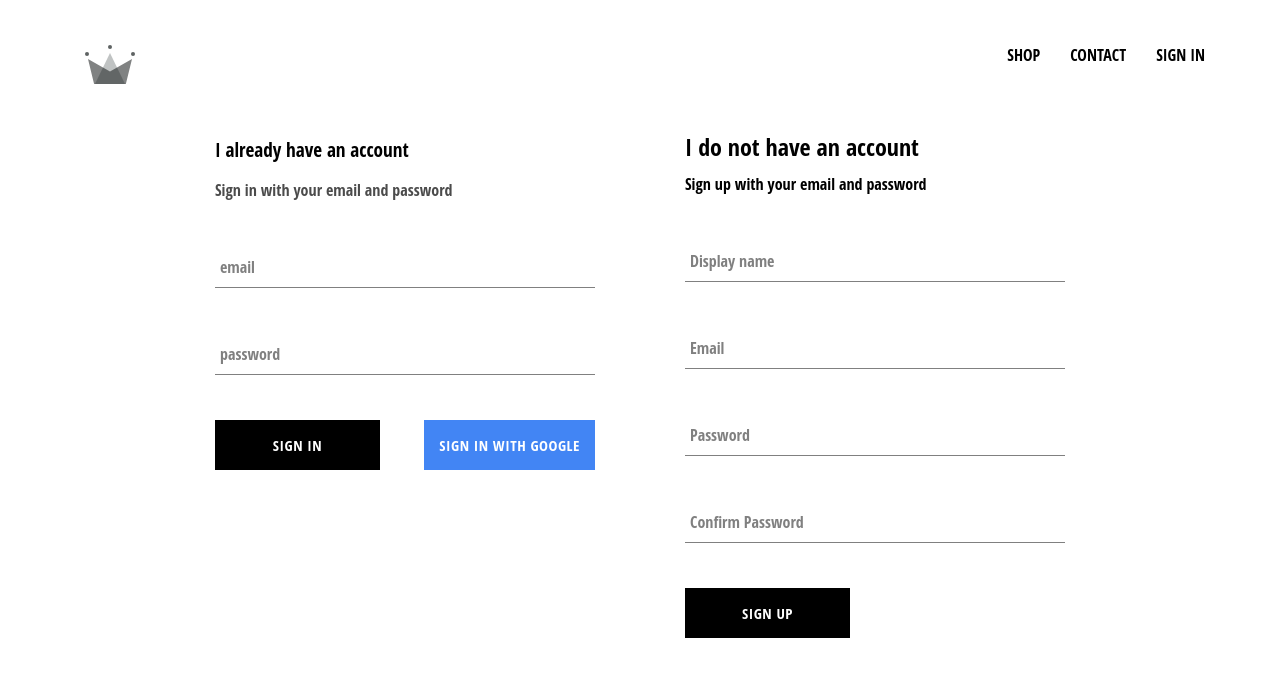
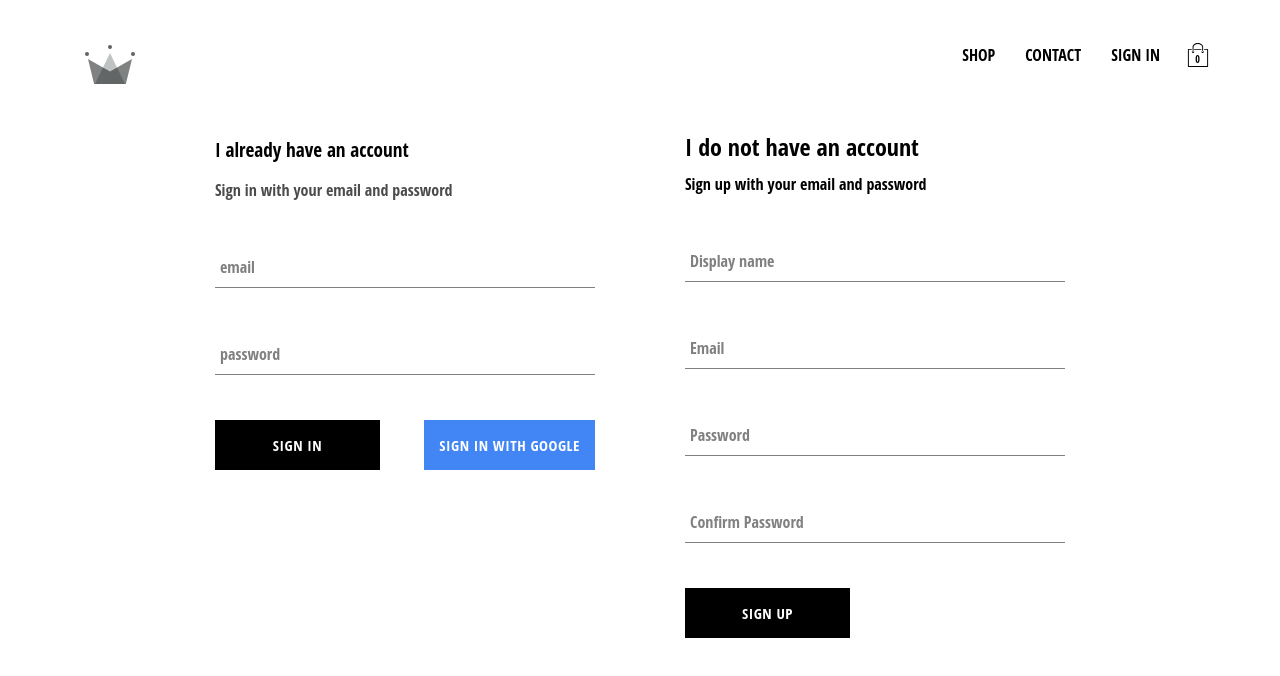
Before and after one commit to tiago-jv0/master-project, a React (Create React App) app: page /signIn in a window 1280 px wide. Shown: the top 676 px of the page. Built offline with nearby package versions, Linux system fonts and the light colour scheme; no server answers; a web font is replaced by a local one.

Commit message:
added cartIcon and cartDropdown components to our application, also implemented cart reducer

```diff
--- /dev/null
+++ b/src/components/cartDropdown/CartDropdown.js
@@ -0,0 +1,19 @@
+import React from 'react'
+import './CartDropdown.scss'
+
+import CustomButton from '../customButton/CustomButton'
+
+
+const CartDropdown = ({}) => {
+    return (
+        <div className='cart-dropdown'>
+            <div className="cart-items">
+
+            </div>
+            <CustomButton> GO TO CHECKOUT</CustomButton>
+        </div>
+    )
+}
+
+
+export default CartDropdown
--- /dev/null
+++ b/src/components/cartDropdown/CartDropdown.scss
@@ -0,0 +1,24 @@
+.cart-dropdown {
+    position: absolute;
+    width: 240px;
+    height: 340px;
+    display: flex;
+    flex-direction: column;
+    padding: 20px;
+    border: 1px solid black;
+    background-color: white;
+    top: 90px;
+    right: 40px;
+    z-index: 5;
+
+    .cart-items {
+      height: 240px;
+      display: flex;
+      flex-direction: column;
+      overflow: scroll;
+    }
+
+    button {
+      margin-top: auto;
+    }
+  }
--- /dev/null
+++ b/src/components/cartIcon/CartIcon.js
@@ -0,0 +1,24 @@
+import React from 'react';
+
+import { ReactComponent as ShoppingIcon } from '../../assets/shopping-bag.svg';
+
+import { toggleCartHidden } from '../../redux/actions/cartActions';
+
+import { connect } from 'react-redux';
+
+import './CartIcon.scss';
+
+const CartIcon = ({toggleCartHidden}) => {
+    return (
+        <div className="cart-icon" onClick={toggleCartHidden}>
+            <ShoppingIcon className="shopping-icon"></ShoppingIcon>
+            <span className="item-count">0</span>
+        </div>
+    );
+};
+
+const mapDispatchToProps = (dispatch) => ({
+    toggleCartHidden: () => dispatch(toggleCartHidden()),
+});
+
+export default connect(null, mapDispatchToProps)(CartIcon);
--- /dev/null
+++ b/src/components/cartIcon/CartIcon.scss
@@ -0,0 +1,21 @@
+.cart-icon {
+    width: 45px;
+    height: 45px;
+    position: relative;
+    display: flex;
+    align-items: center;
+    justify-content: center;
+    cursor: pointer;
+
+    .shopping-icon {
+      width: 24px;
+      height: 24px;
+    }
+
+    .item-count {
+      position: absolute;
+      font-size: 10px;
+      font-weight: bold;
+      bottom: 12px;
+    }
+  }
--- a/src/components/header/Header.js
+++ b/src/components/header/Header.js
@@ -3,10 +3,13 @@
 import { connect } from 'react-redux';
 import { Link } from 'react-router-dom';
 import { ReactComponent as Logo } from '../../assets/crown.svg';
+
 import { auth } from '../../firebase/firebase.utils';
 
 import './header.scss';
-const Header = ({ currentUser }) => {
+import CartIcon from '../cartIcon/CartIcon';
+import CartDropdown from '../cartDropdown/CartDropdown';
+const Header = ({ currentUser , hidden}) => {
     return (
         <div className="header">
             <Link className="logo-container" to="/">
@@ -28,14 +31,18 @@
                         SIGN IN
                     </Link>
                 )}
+
+                <CartIcon></CartIcon>
             </div>
+            {hidden ? null : <CartDropdown></CartDropdown>}
         </div>
     );
 };
 
-const mapStateToProps = (state) => {
+const mapStateToProps = ({user : {currentUser} , cart : {hidden}}) => {
     return {
-        currentUser : state.user.currentUser
+        currentUser,
+        hidden
     }
 }
 
--- /dev/null
+++ b/src/redux/actions/cartActions.js
@@ -0,0 +1,5 @@
+import {cartActionTypes} from '../types/cartTypes';
+
+export const toggleCartHidden = () => ({
+    type : cartActionTypes.TOGGLE_CART_HIDDEN
+})
--- /dev/null
+++ b/src/redux/reducers/cartReducer.js
@@ -0,0 +1,16 @@
+import { cartActionTypes } from '../types/cartTypes';
+
+const INITIAL_STATE = {
+    hidden: true,
+};
+
+const cartReducer = (state = INITIAL_STATE, { type }) => {
+    switch (type) {
+        case cartActionTypes.TOGGLE_CART_HIDDEN:
+            return { ...state, hidden: !state.hidden };
+        default:
+            return state;
+    }
+};
+
+export default cartReducer;
--- a/src/redux/rootReducer.js
+++ b/src/redux/rootReducer.js
@@ -1,8 +1,10 @@
 import { combineReducers } from 'redux';
 
-import userReducer from './reducers/userReducer'
+import userReducer from './reducers/userReducer';
+import cartReducer from './reducers/cartReducer'
 
 
 export default combineReducers({
-    user : userReducer
+    user : userReducer,
+    cart : cartReducer
 })
--- /dev/null
+++ b/src/redux/types/cartTypes.js
@@ -0,0 +1,3 @@
+export const cartActionTypes = {
+    TOGGLE_CART_HIDDEN : 'TOGGLE_CART_HIDDEN'
+}
```
Also changed, not shown: src/assets/shopping-bag.svg (added), src/index.js (line endings or trailing spaces).
